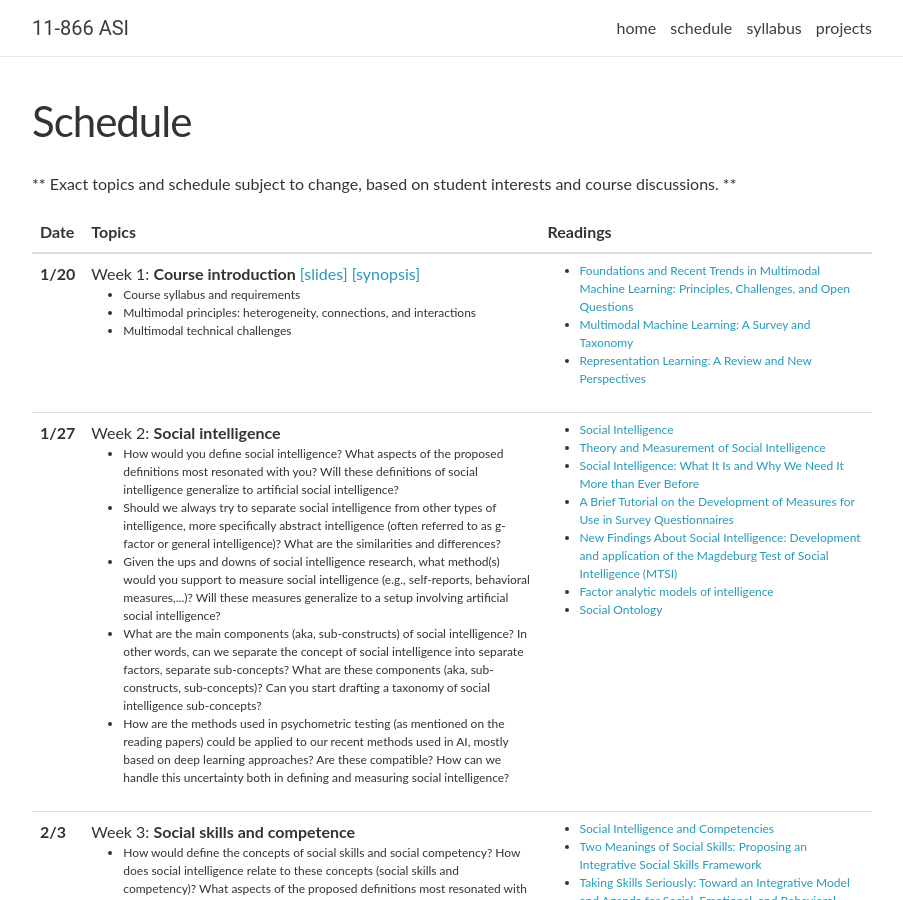
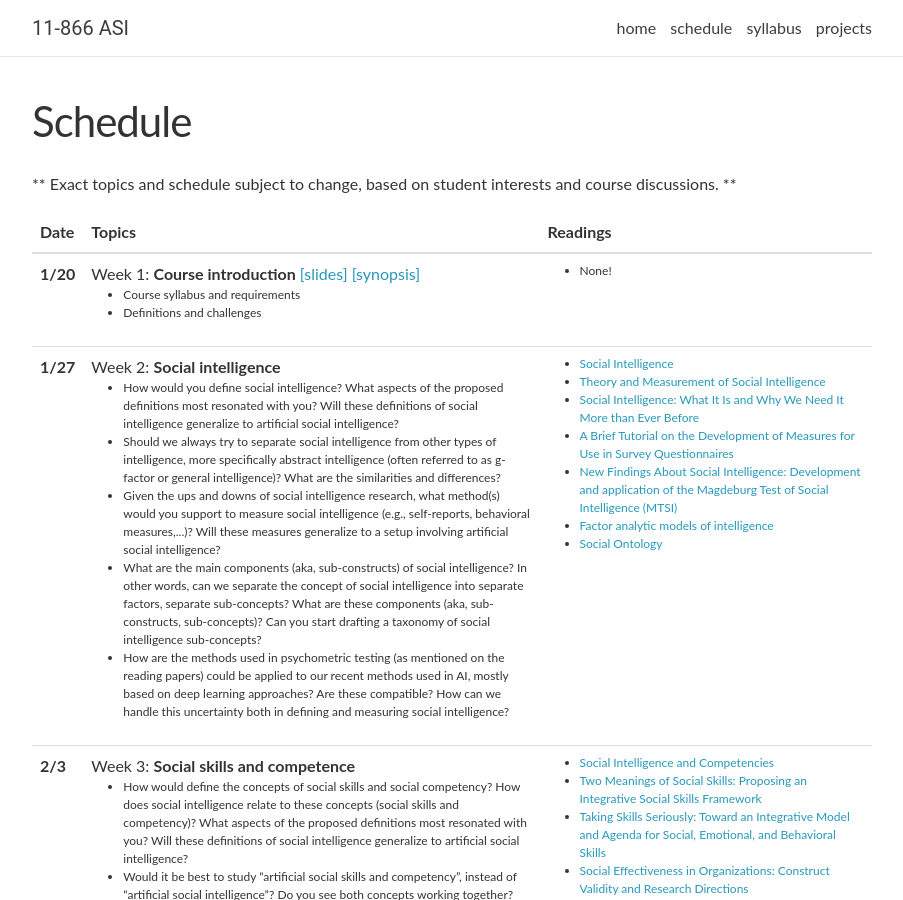
Before and after one commit to CMU-MultiComp-Lab/asi-course, a Jekyll site: the page built from spring2023/_pages/schedule.md, in a window 1280 px wide and 900 px high. Shown: the whole window, without its empty margins (188-1091 px from the left). Built offline with Jekyll 4.4.1, drawn with Linux system fonts in a browser that asks for light colours; nearby versions of some CDN libraries; comment, search, counter and statistics services are not loaded.

Commit message:
Update lectures_2023.yml

```diff
--- a/_data/lectures_2023.yml
+++ b/_data/lectures_2023.yml
@@ -4,12 +4,9 @@
   slides:
   topics:
     - Course syllabus and requirements
-    - Multimodal principles&#58; heterogeneity, connections, and interactions
-    - Multimodal technical challenges
+    - Definitions and challenges
   readings:
-    - <a href="https://arxiv.org/abs/2209.03430">Foundations and Recent Trends in Multimodal Machine Learning&#58; Principles, Challenges, and Open Questions</a> <br/>
-    - <a href="https://arxiv.org/abs/1705.09406">Multimodal Machine Learning&#58; A Survey and Taxonomy</a> <br/>
-    - <a href="https://arxiv.org/abs/1206.5538">Representation Learning&#58; A Review and New Perspectives</a> <br/>
+    - None!
 
 - date: 1/27
   title: >
```
